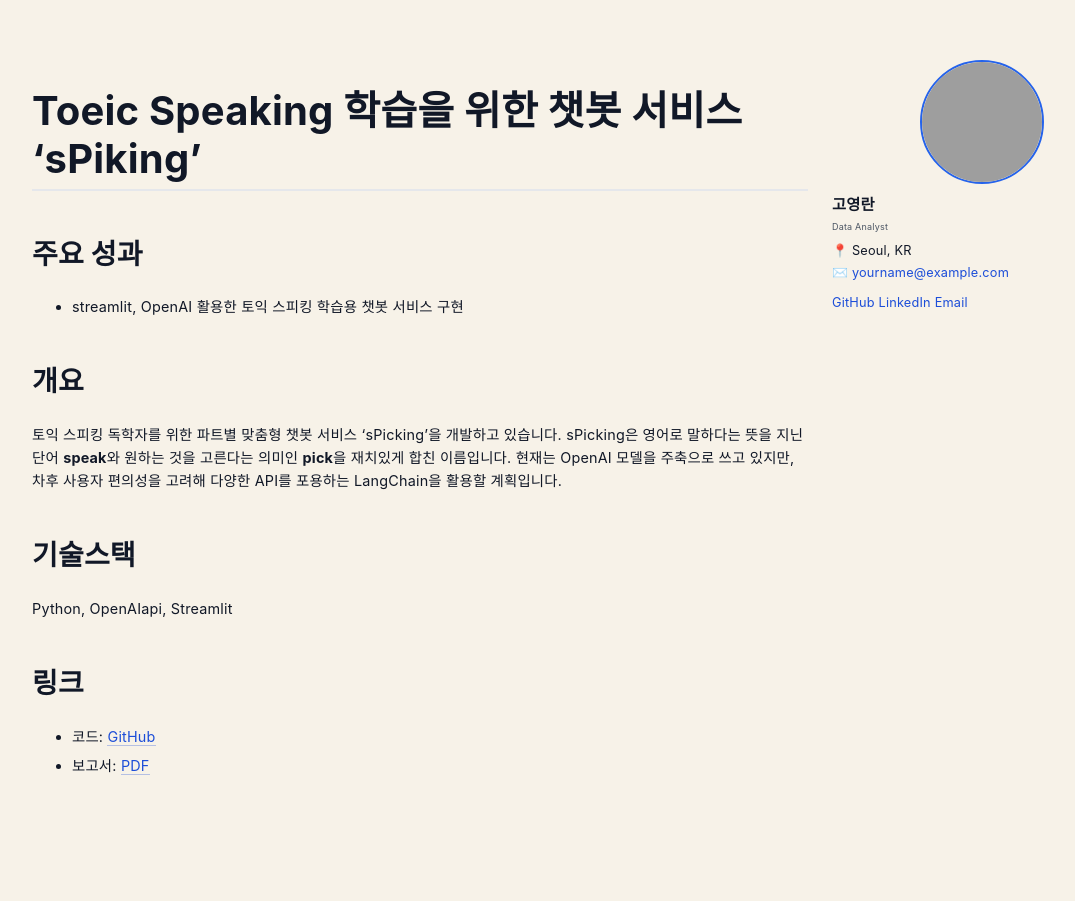
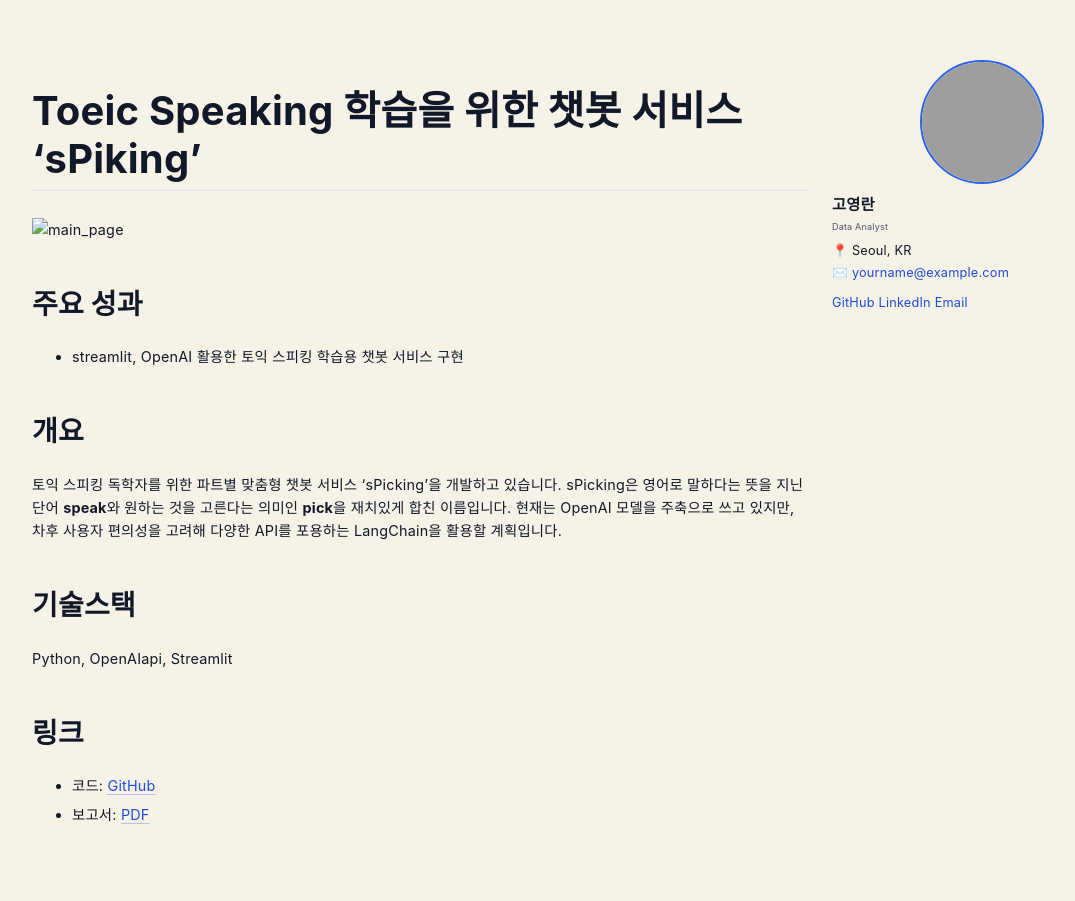
Before and after one commit to yeonglan/yeonglan.github.io, a Jekyll site: the page built from _projects/project1.md, in a window 1280 px wide. Shown: the whole page, without its empty margins (58-1133 px from the left). Built offline with Jekyll 4.4.1, drawn with Linux system fonts in a browser that asks for light colours; some web fonts are replaced; grey boxes are pictures that could not be loaded.

Commit message:
Update project1.md

```diff
--- a/_projects/project1.md
+++ b/_projects/project1.md
@@ -9,6 +9,8 @@ links:
 ---
 
 # Toeic Speaking 학습을 위한 챗봇 서비스 'sPiking'
+
+![main_page](https://github.com/yeonglan/yeonglan.github.io/blob/main/assets/img/thumbs/spiking_proto.png?raw=true)
 
 
 ## 주요 성과
```
